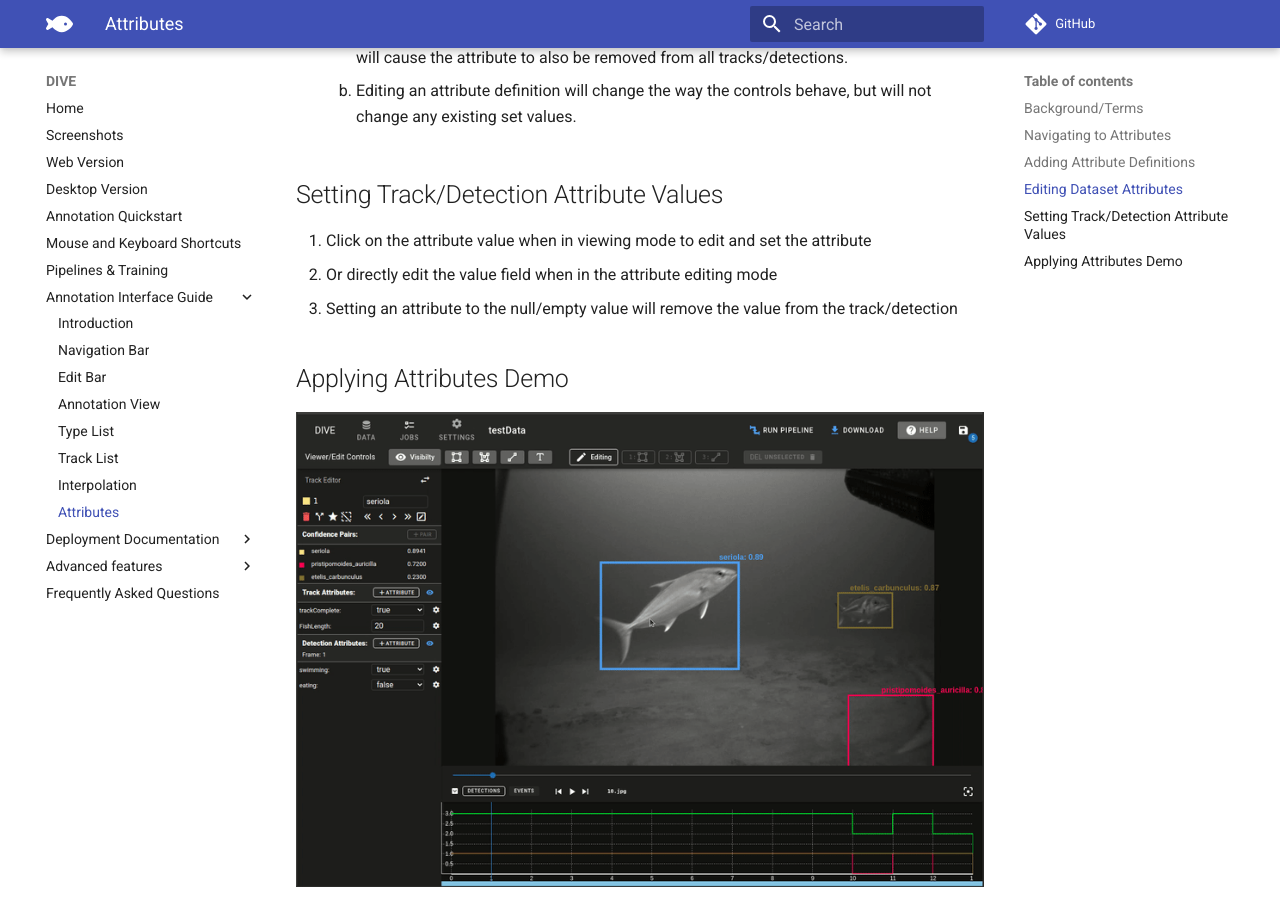
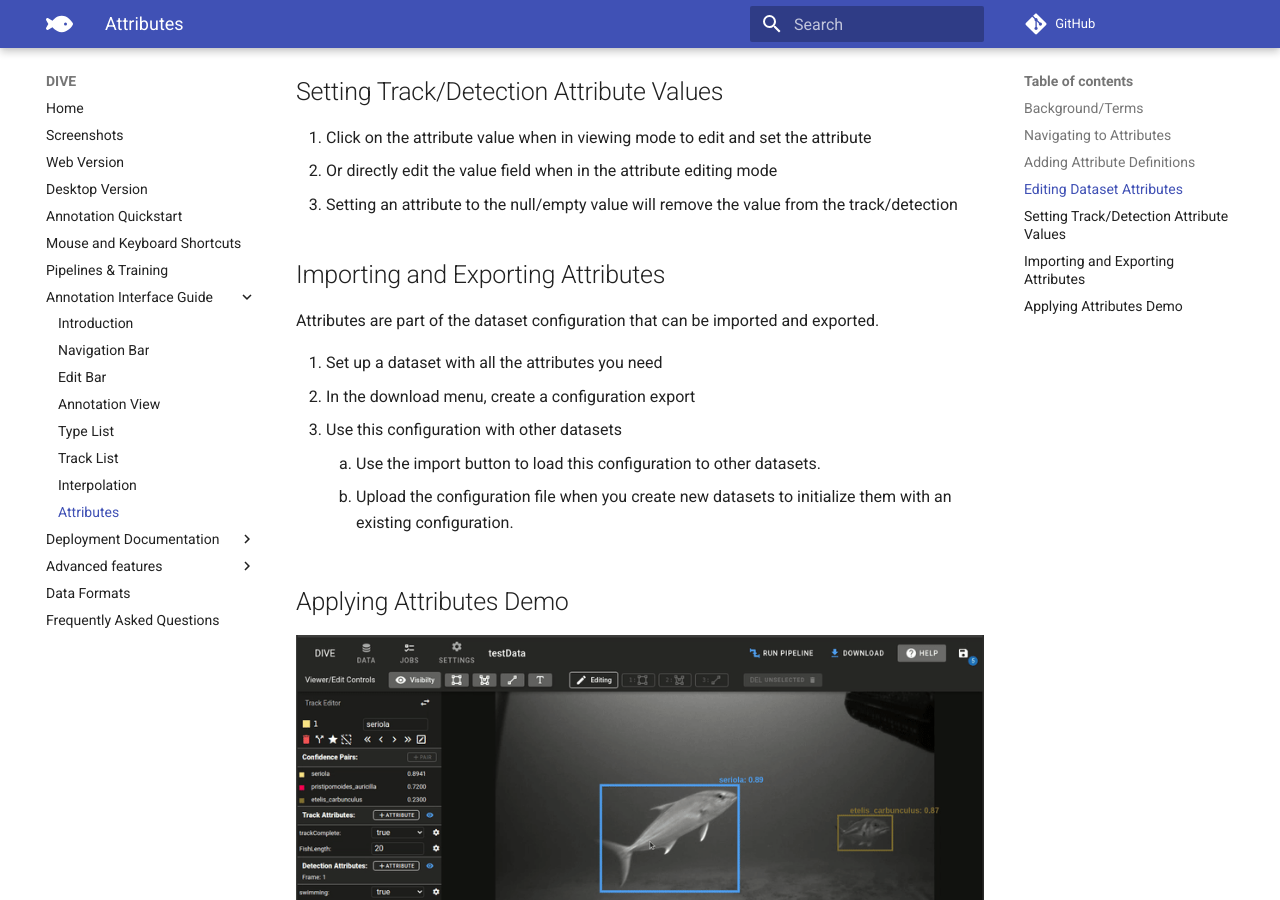
Before and after one commit to Kitware/dive, an MkDocs documentation site: the page built from docs/Attributes.md, in a window 1280 px wide and 900 px high, scrolled down 5167 px. Built offline with MkDocs 1.6.1 and Material for MkDocs 9.7.7, drawn with Linux system fonts in a browser that asks for light colours; comment, search, counter and statistics services are not loaded; some of the changed text lies outside the part shown.

Commit message:
Add Data Format Documentation (#1046)
* Docs updates

* Add feature docs

```diff
--- a/docs/Attributes.md
+++ b/docs/Attributes.md
@@ -85,9 +82,20 @@ After clicking the eye icon, all attributes that are unset will be removed from
     1. Editing an attribute definition will change the way the controls behave, but will not change any existing set values.
 
 ## Setting Track/Detection Attribute Values
-1.  Click on the attribute value when in viewing mode to edit and set the attribute
-1.  Or directly edit the value field when in the attribute editing mode
-1.  Setting an attribute to the null/empty value will remove the value from the track/detection
+
+1. Click on the attribute value when in viewing mode to edit and set the attribute
+1. Or directly edit the value field when in the attribute editing mode
+1. Setting an attribute to the null/empty value will remove the value from the track/detection
+
+## Importing and Exporting Attributes
+
+Attributes are part of the dataset configuration that can be imported and exported.
+
+1. Set up a dataset with all the attributes you need
+1. In the download menu, create a configuration export
+1. Use this configuration with other datasets
+    1. Use the import button to load this configuration to other datasets.
+    1. Upload the configuration file when you create new datasets to initialize them with an existing configuration.
 
 ## Applying Attributes Demo
 
--- a/mkdocs.yml
+++ b/mkdocs.yml
@@ -47,6 +47,7 @@ nav:
   - Advanced features:
     - Custom Pipeline Upload: Pipeline-Upload.md
     - Command Line Tools: Command-Line-Tools.md
+  - Data Formats: DataFormats.md
   - Frequently Asked Questions: FAQ.md
 
 google_analytics:
```
Also changed, not shown: other parts of docs/Attributes.md (+2 -5 lines), docs/DataFormats.md (added, +93 -0 lines), docs/UI-Navigation-Bar.md (+2 -1 lines), 1 other file.
